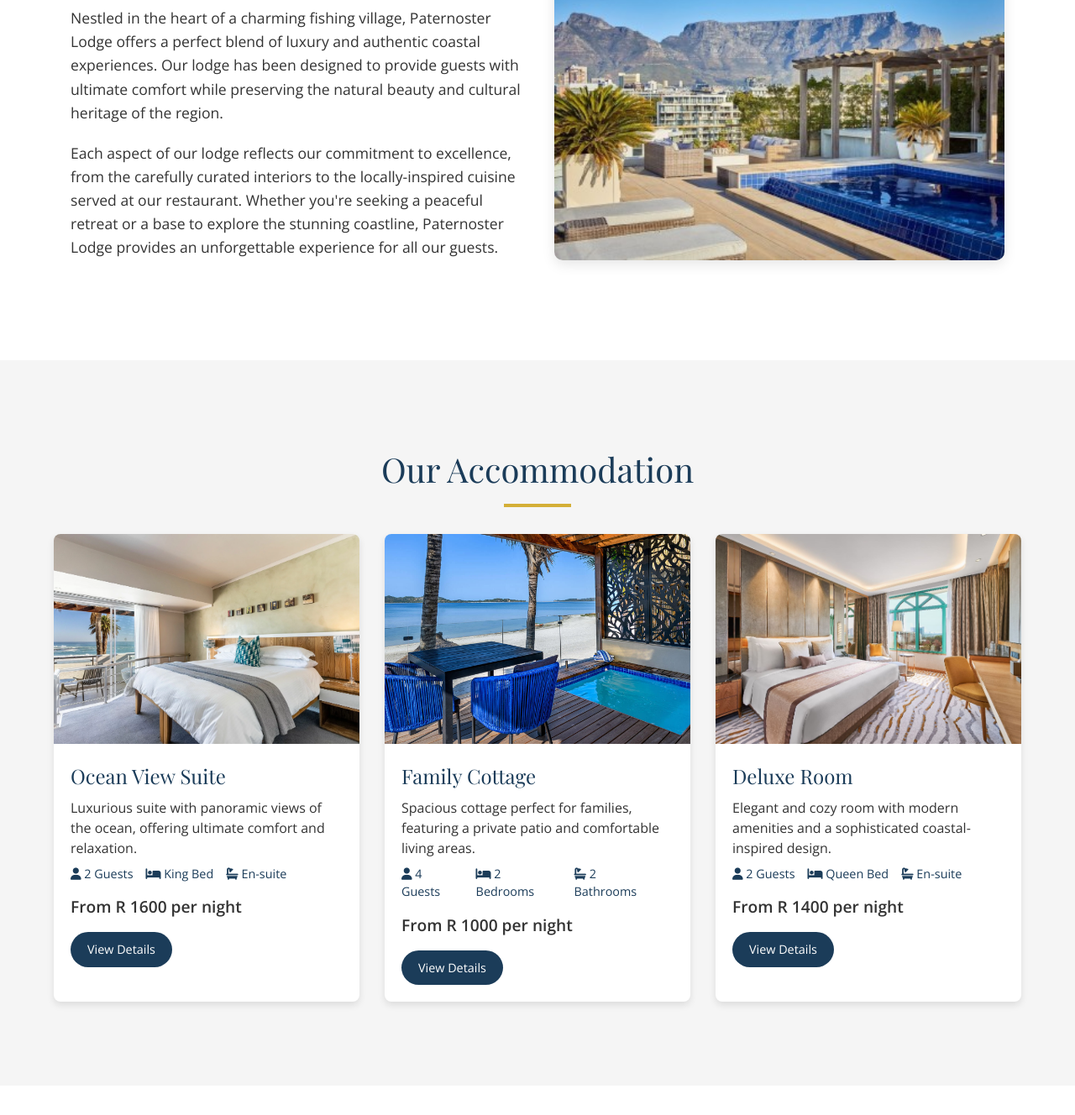
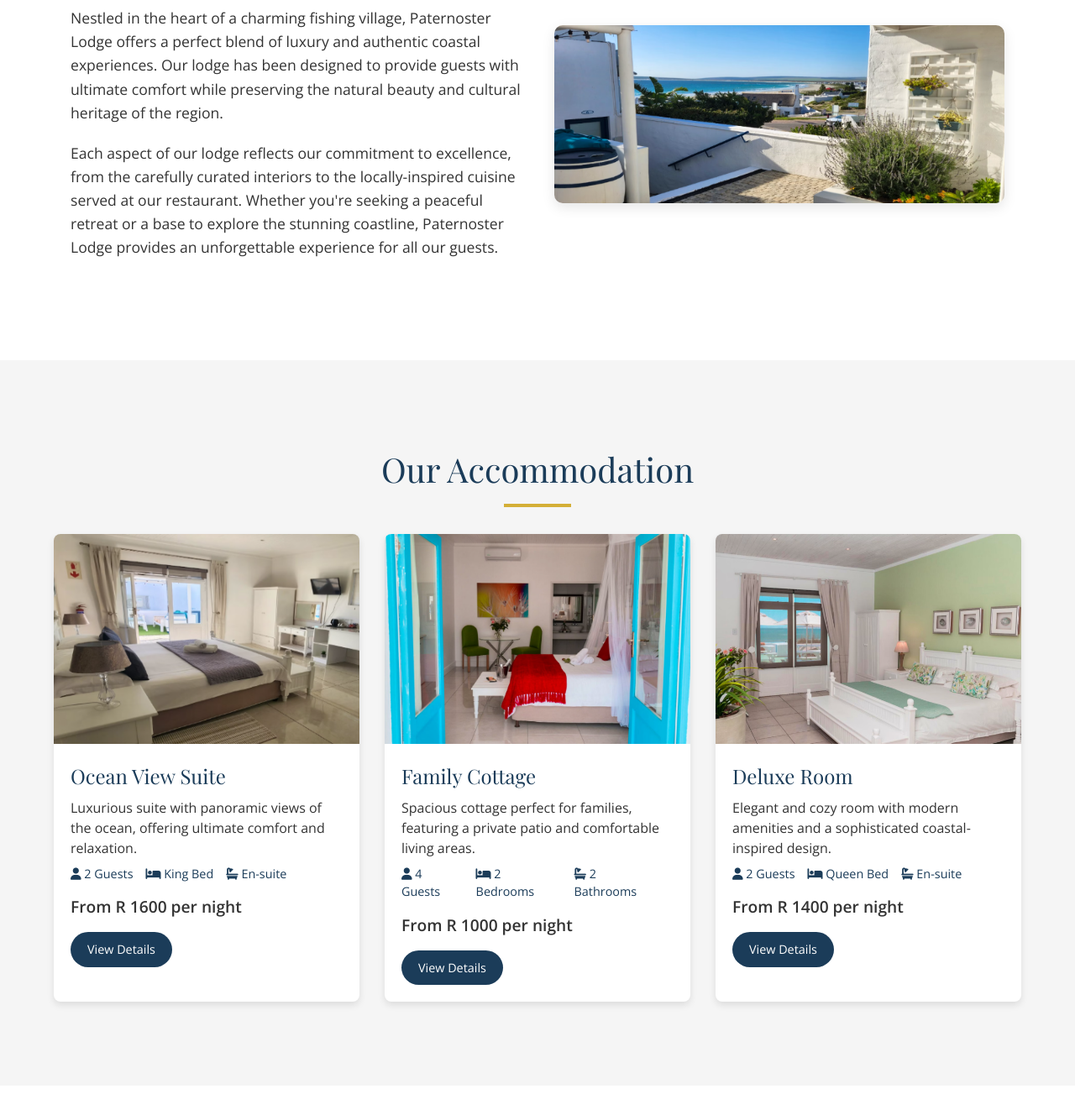
Before and after one commit to LRJen/Paternoster-Lodge, a website: page index.html in a window 1280 px wide. Shown: the part 1063-2391 px from the top of the page at 84% size. Drawn offline with nearby package versions, Linux system fonts and the light colour scheme; some packages are replaced by stand-ins of ours; files whose address does not match are found by name.

```diff
--- a/index.html
+++ b/index.html
@@ -58,8 +58,8 @@
 <section class="hero">
     <div class="hero-slideshow">
         <div class="hero-slide" style="background-image: url('images/PATENOSTA\ FROMT.PNG');"></div>
-        <div class="hero-slide" style="background-image: url('images/ext.jpg');"></div>
-        <div class="hero-slide" style="background-image: url('images/family\ cottage.jpg');"></div>
+        <div class="hero-slide" style="background-image: url('images/partneso.PNG');"></div>
+        <div class="hero-slide" style="background-image: url('images/New\ partenosta.PNG');"></div>
     </div>
     <div class="hero-content">
         <h2 data-aos="fade-up">Welcome to Paternoster</h2>
@@ -84,7 +84,7 @@
                 <p>Each aspect of our lodge reflects our commitment to excellence, from the carefully curated interiors to the locally-inspired cuisine served at our restaurant. Whether you're seeking a peaceful retreat or a base to explore the stunning coastline, Paternoster Lodge provides an unforgettable experience for all our guests.</p>
             </div>
             <div class="about-image fade-in">
-                <img src="images/ext table.jpg" alt="Outdoor dining table set for guests on a patio at Paternoster Lodge with wooden chairs arranged around the table overlooking the ocean. The scene is surrounded by lush coastal plants and bathed in bright natural light, creating a welcoming and tranquil atmosphere. The wider environment features open sky and a sense of relaxation by the sea.">
+                <img src="images/pate table view.PNG" alt="Outdoor dining table set for guests on a patio at Paternoster Lodge with wooden chairs arranged around the table overlooking the ocean. The scene is surrounded by lush coastal plants and bathed in bright natural light, creating a welcoming and tranquil atmosphere. The wider environment features open sky and a sense of relaxation by the sea.">
             </div>
         </div>
     </section>
@@ -97,7 +97,7 @@
         <div class="rooms-container">
             <!-- Room 1 -->
             <div class="room-card fade-in">
-                <div class="room-img" style="background-image: url('images/Ocean view suite.webp')"></div>
+                <div class="room-img" style="background-image: url('images/OCIEAN\ VIEW\ SUITE.PNG')"></div>
                 <div class="room-details">
                     <h3>Ocean View Suite</h3>
                     <p>Luxurious suite with panoramic views of the ocean, offering ultimate comfort and relaxation.</p>
@@ -115,7 +115,7 @@
 
             <!-- Room 2 -->
             <div class="room-card fade-in">
-                <div class="room-img" style="background-image: url('images/family cottage.jpg')"></div>
+                <div class="room-img" style="background-image: url('images/COTTAGE\ NEW.PNG')"></div>
                 <div class="room-details">
                     <h3>Family Cottage</h3>
                     <p>Spacious cottage perfect for families, featuring a private patio and comfortable living areas.</p>
@@ -133,7 +133,7 @@
 
             <!-- Room 3 -->
             <div class="room-card fade-in">
-                <div class="room-img" style="background-image: url('images/deluxe room.jpg')"></div>
+                <div class="room-img" style="background-image: url('images/DELUX\ NEW.PNG')"></div>
                 <div class="room-details">
                     <h3>Deluxe Room</h3>
                     <p>Elegant and cozy room with modern amenities and a sophisticated coastal-inspired design.</p>
```
Also changed, not shown: images/COTTAGE NEW.PNG (added), images/DELUX NEW.PNG (added), images/New partenosta.PNG (added), images/OCIEAN VIEW SUITE.PNG (added), images/parte new 2.PNG (added), images/partneso.PNG (added), images/pate table view.PNG (added).
